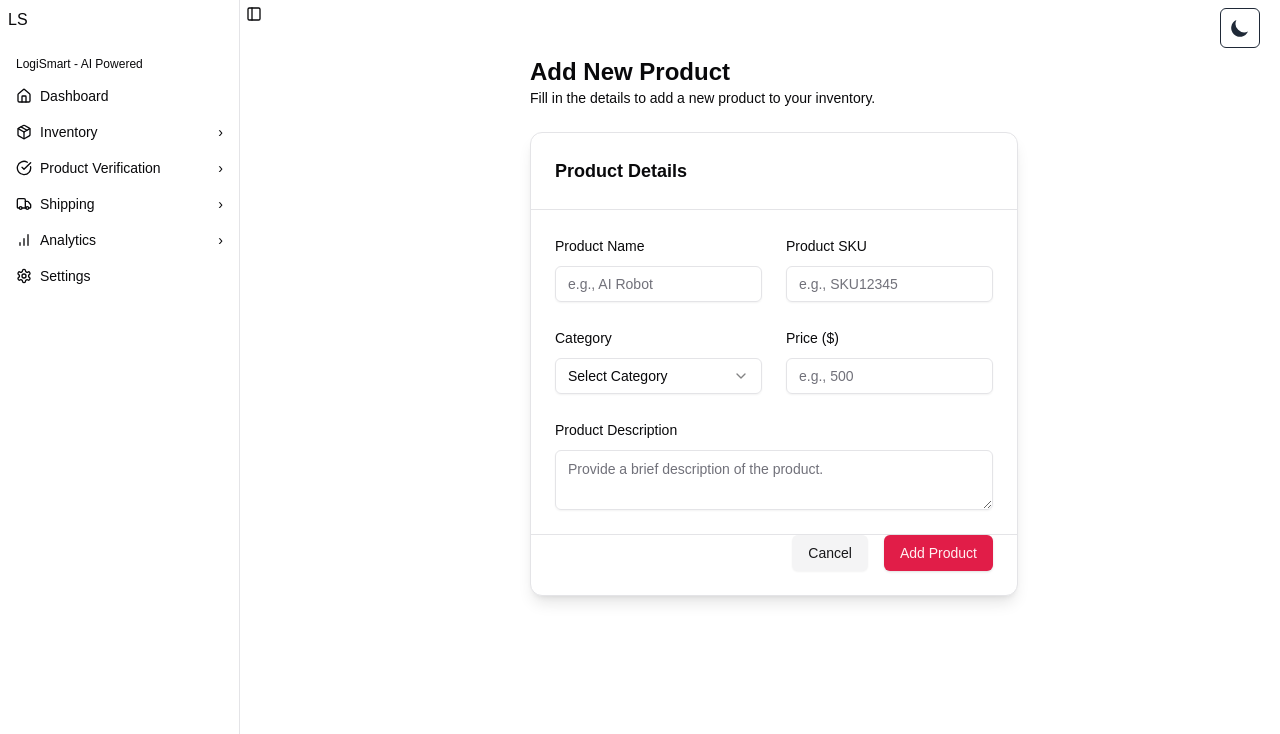
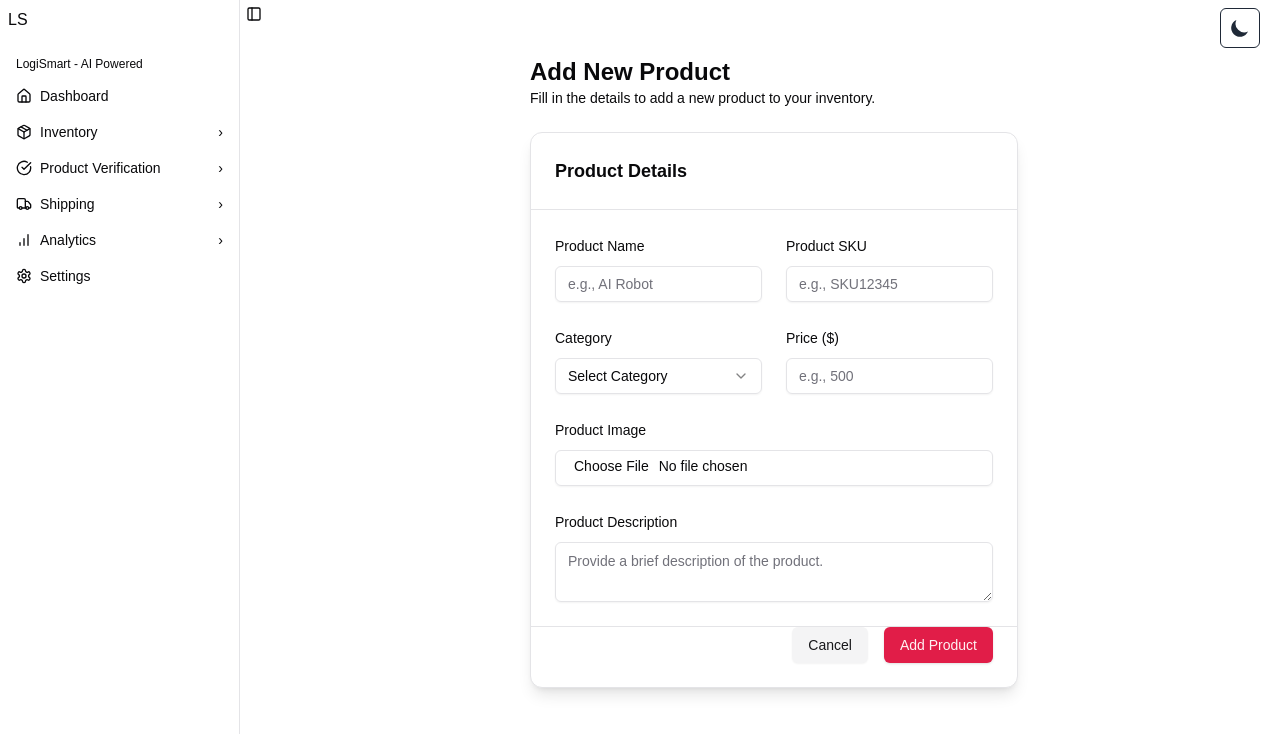
Before and after one commit to SAKSHaTHOR/inventory_automation_intel, a Next.js app: page /Inventory/addProduct in a window 1280 px wide. Shown: the top 734 px of the page. Built offline with nearby package versions, Linux system fonts and the light colour scheme.

Commit message:
`feat: updated addProduct page with image upload and toast notifications`

```diff
--- a/src/app/Inventory/addProduct/page.jsx
+++ b/src/app/Inventory/addProduct/page.jsx
@@ -1,12 +1,42 @@
-import React from "react";
+"use client";
+
+import React, { useState } from "react";
 import { Button } from "@/components/ui/button";
 import { Input } from "@/components/ui/input";
 import { Label } from "@/components/ui/label";
 import { Textarea } from "@/components/ui/textarea";
 import { Card, CardHeader, CardBody, CardFooter } from "@/components/ui/card";
 import { Select, SelectTrigger, SelectContent, SelectItem } from "@/components/ui/select";
+import { ToastContainer, toast } from "react-toastify";
+import "react-toastify/dist/ReactToastify.css";
 
 export default function AddProductPage() {
+  const [uploadedImage, setUploadedImage] = useState(null);
+
+  // Handle image upload
+  const handleImageUpload = (e) => {
+    const file = e.target.files[0];
+    if (file) {
+      const reader = new FileReader();
+      reader.onloadend = () => {
+        setUploadedImage(reader.result); // Store image as base64
+      };
+      reader.readAsDataURL(file);
+    }
+  };
+
+  // Handle form submission
+  const handleSubmit = () => {
+    toast.success("Product added to inventory successfully!", {
+      position: "top-center",
+    });
+
+    // Simulate a delay and refresh the page
+    setTimeout(() => {
+      window.location.reload();
+    }, 3000);
+  };
+
   return (
     <div className="min-h-screen p-6 justify-center w-max mx-auto px-auto pt-14">
       <div className="max-w-4xl mx-auto">
@@ -24,25 +54,19 @@ export default function AddProductPage() {
           <CardBody className="grid grid-cols-1 md:grid-cols-2 gap-6">
             {/* Product Name */}
             <div>
-              <Label htmlFor="product-name" className="">
-                Product Name
-              </Label>
+              <Label htmlFor="product-name">Product Name</Label>
               <Input id="product-name" placeholder="e.g., AI Robot" className="mt-2" />
             </div>
 
             {/* SKU */}
             <div>
-              <Label htmlFor="product-sku" className="">
-                Product SKU
-              </Label>
+              <Label htmlFor="product-sku">Product SKU</Label>
               <Input id="product-sku" placeholder="e.g., SKU12345" className="mt-2" />
             </div>
 
             {/* Category */}
             <div>
-              <Label htmlFor="category" className="">
-                Category
-              </Label>
+              <Label htmlFor="category">Category</Label>
               <Select>
                 <SelectTrigger id="category" className="mt-2">
                   Select Category
@@ -57,17 +81,34 @@ export default function AddProductPage() {
 
             {/* Price */}
             <div>
-              <Label htmlFor="price" className="">
-                Price ($)
-              </Label>
+              <Label htmlFor="price">Price ($)</Label>
               <Input id="price" type="number" placeholder="e.g., 500" className="mt-2" />
+            </div>
+
+            {/* Image Upload */}
+            <div className="md:col-span-2">
+              <Label htmlFor="image-upload">Product Image</Label>
+              <Input
+                id="image-upload"
+                type="file"
+                accept="image/*"
+                className="mt-2"
+                onChange={handleImageUpload}
+              />
+              {uploadedImage && (
+                <div className="mt-4">
+                  <img
+                    src={uploadedImage}
+                    alt="Uploaded Product"
+                    className="w-full h-80 object-cover rounded-lg shadow-md"
+                  />
+                </div>
+              )}
             </div>
 
             {/* Description */}
             <div className="md:col-span-2">
-              <Label htmlFor="description" className="">
-                Product Description
-              </Label>
+              <Label htmlFor="description">Product Description</Label>
               <Textarea
                 id="description"
                 placeholder="Provide a brief description of the product."
@@ -81,10 +122,23 @@ export default function AddProductPage() {
             <Button variant="secondary" className="mr-4">
               Cancel
             </Button>
-            <Button>Add Product</Button>
+            <Button onClick={handleSubmit}>Add Product</Button>
           </CardFooter>
         </Card>
       </div>
+
+      {/* Toast Notifications */}
+      <ToastContainer
+        position="top-right"
+        autoClose={3000}
+        hideProgressBar
+        newestOnTop
+        closeOnClick
+        rtl={false}
+        pauseOnFocusLoss
+        draggable
+        pauseOnHover
+      />
     </div>
   );
 }
--- a/src/app/Products/verify/page.jsx
+++ b/src/app/Products/verify/page.jsx
@@ -153,7 +153,7 @@ function VerifyProductPage() {
 
       {/* Toast Notifications */}
       <ToastContainer
-        position="top-right"
+        position="top-center"
         autoClose={5000}
         hideProgressBar
         newestOnTop
```
